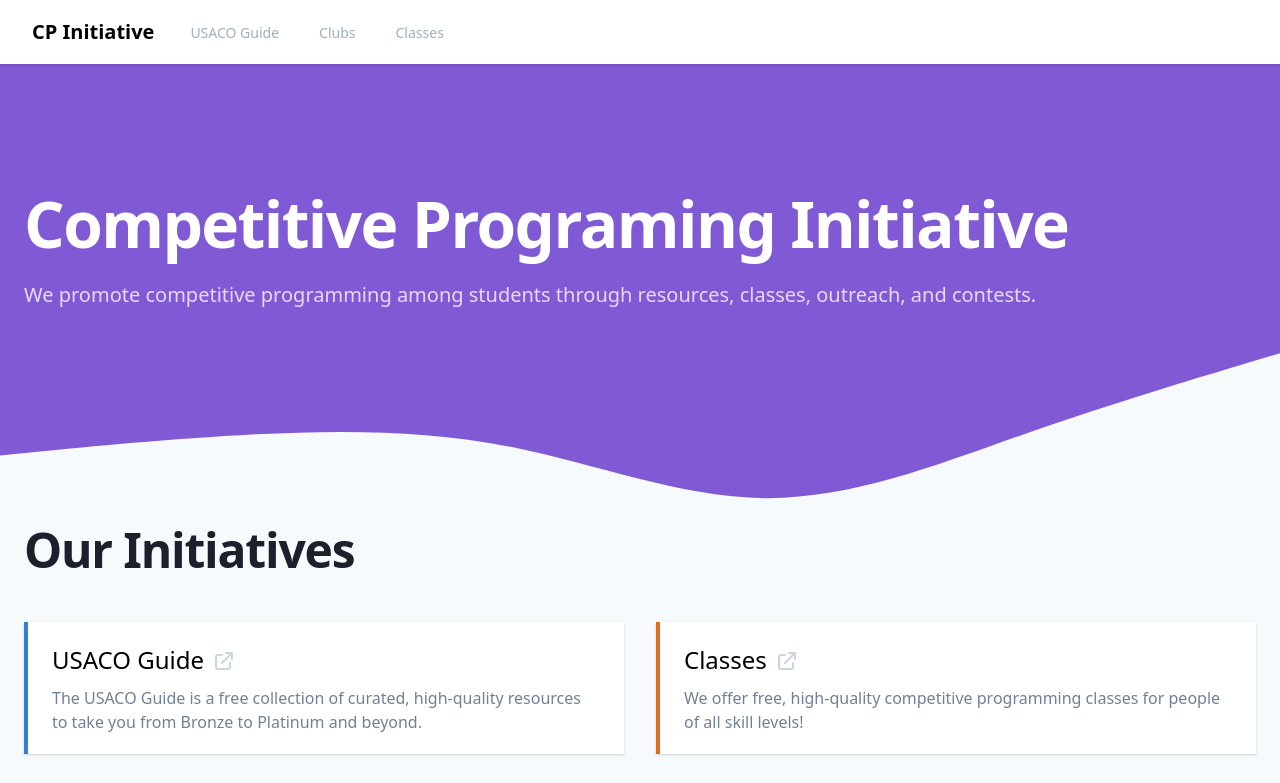
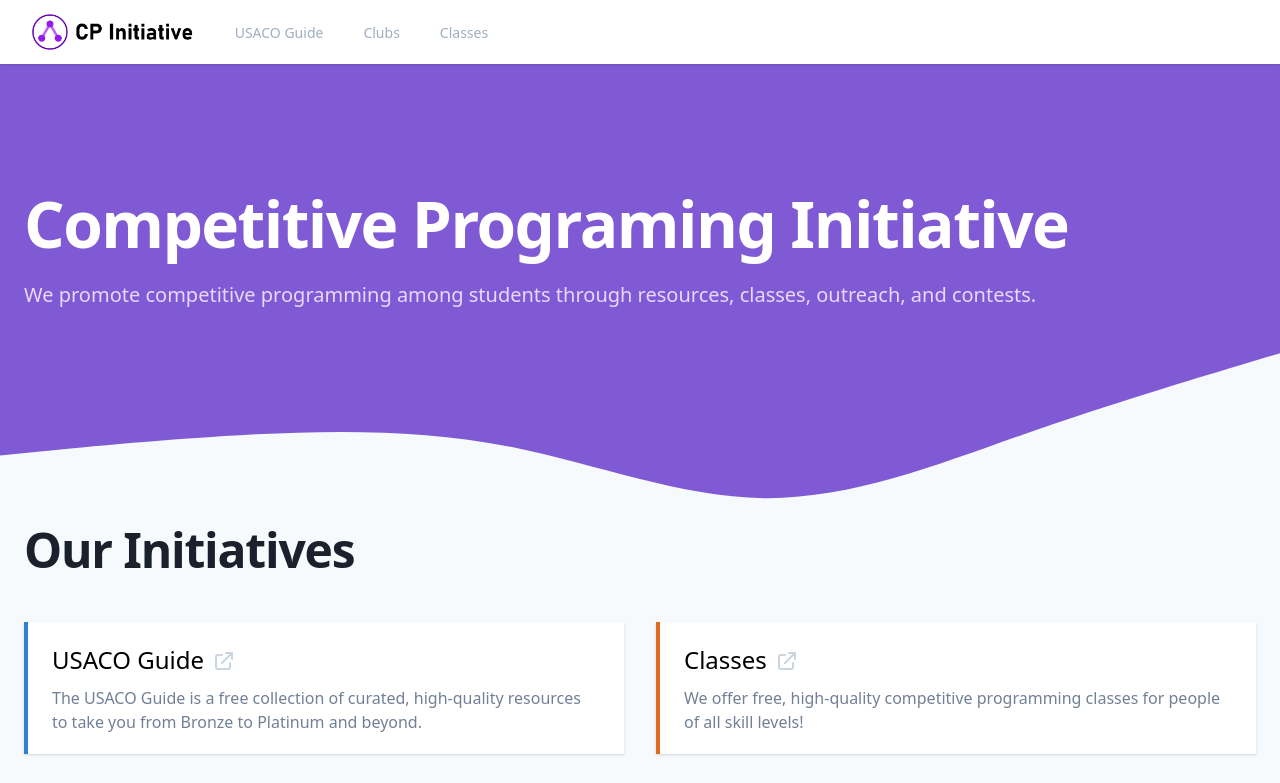
Before and after one commit to cpinitiative/cpinitiative, a Gatsby site: page / in a window 1280 px wide. Shown: the top 783 px of the page. Built offline with nearby package versions, Linux system fonts and the light colour scheme; Gatsby itself is replaced by a stand-in of ours; what @tailwindcss/ui would draw is missing.

Commit message:
feat: update logo; update package.json

```diff
--- a/src/components/Header.tsx
+++ b/src/components/Header.tsx
@@ -1,6 +1,7 @@
 import * as React from "react";
 import { Link } from "gatsby"
 import { useState } from "react"
+import Logo from "./Logo"
 
 export default function Header() {
   const [isOpen, setIsOpen] = useState(false);
@@ -11,7 +12,7 @@ export default function Header() {
         <div className="flex justify-between h-16">
           <div className="flex">
             <Link to="/" className="flex-shrink-0 flex items-center text-xl font-bold">
-              CP Initiative
+              <Logo />
             </Link>
             <div className="hidden sm:ml-8 sm:flex">
               <a href="https://usaco.guide/" target="_blank" className="inline-flex items-center px-1 pt-1 border-b-2 border-transparent text-sm font-medium leading-5 text-gray-500 hover:text-gray-700 hover:border-gray-300 focus:outline-none focus:text-gray-700 focus:border-gray-300 transition duration-150 ease-in-out">
--- /dev/null
+++ b/src/components/Logo.tsx
@@ -0,0 +1,23 @@
+import * as React from 'react';
+import { graphql, useStaticQuery } from 'gatsby';
+import Img from 'gatsby-image';
+
+export default function Logo(props) {
+  const data = useStaticQuery(graphql`
+    query {
+      img: file(relativePath: { eq: "logo.png" }) {
+        childImageSharp {
+          fixed(height: 36, quality: 100) {
+            ...GatsbyImageSharpFixed
+          }
+        }
+      }
+    }
+  `);
+  return <Img
+    fixed={data.img.childImageSharp.fixed}
+    alt="CP Initiative"
+    fadeIn={false}
+    {...props}
+  />;
+}
```
Also changed, not shown: package.json (+16 -16 lines), src/images/logo-square.png, src/images/logo.png (added), 1 other file.
